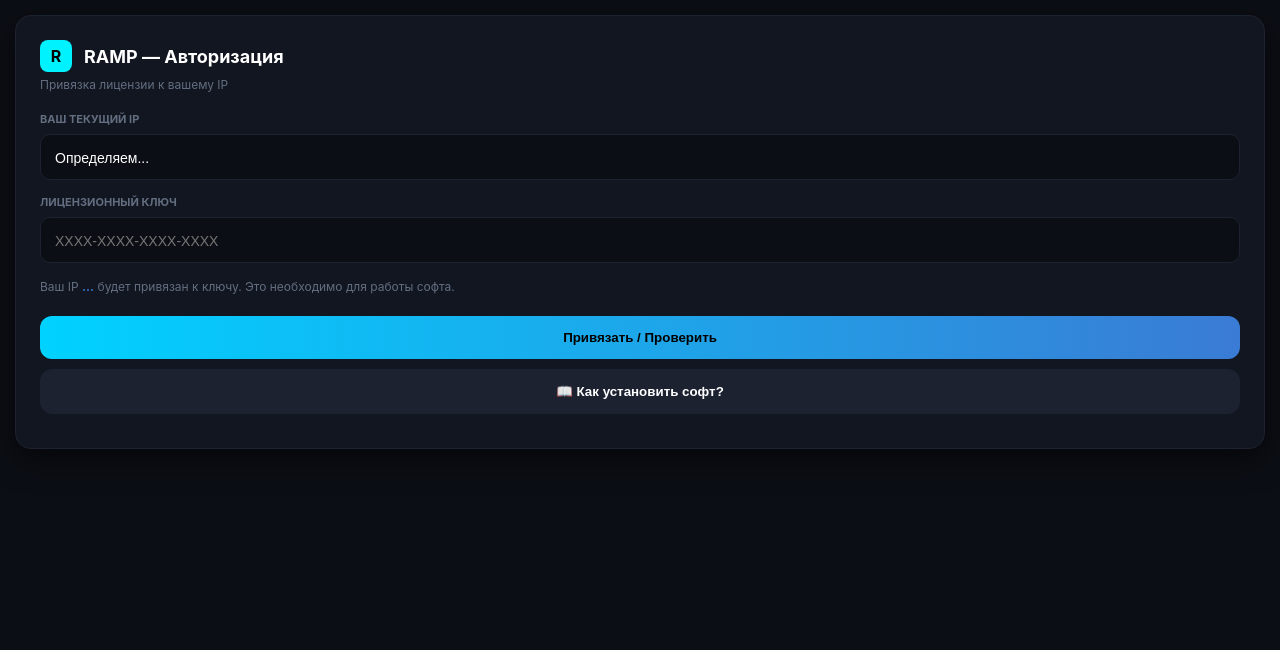
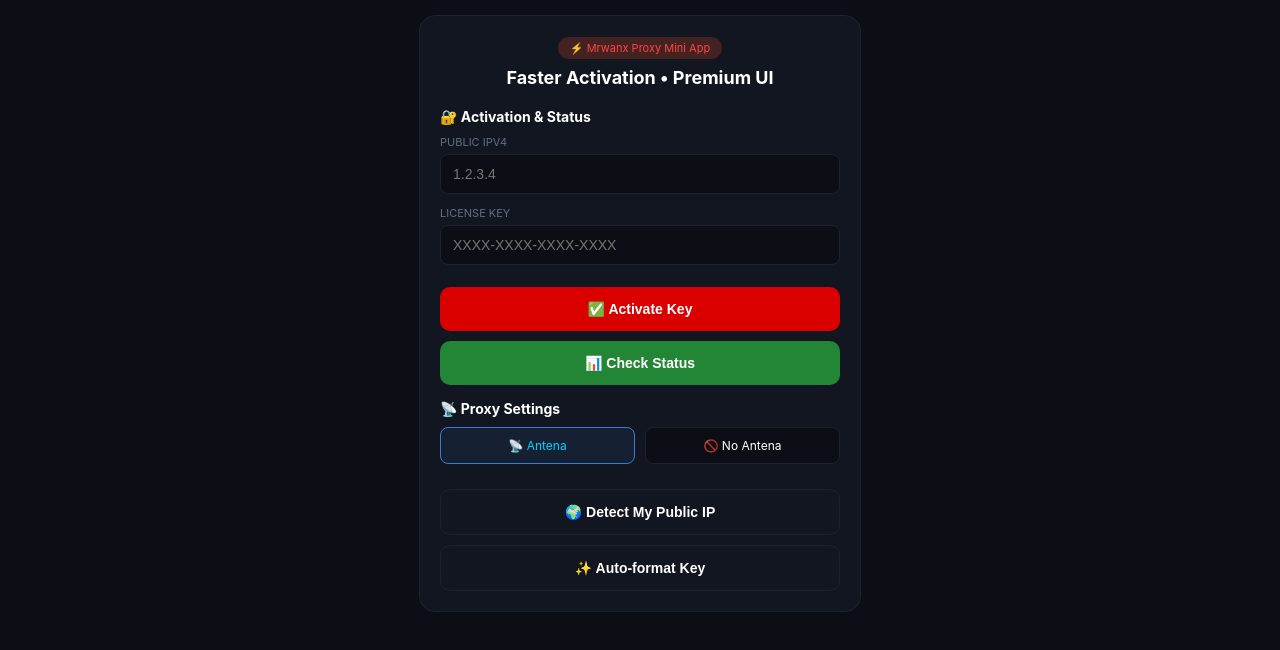
Before and after one commit to kiberkiller2000/my-use, a plain HTML site: page index.html in a window 1280 px wide. Drawn offline with Linux system fonts and the light colour scheme; a script that the page names is missing.

Commit message:
index.html

```diff
--- a/index.html
+++ b/index.html
@@ -3,7 +3,7 @@
 <head>
     <meta charset="UTF-8">
     <meta name="viewport" content="width=device-width, initial-scale=1.0, maximum-scale=1.0, user-scalable=no">
-    <title>RAMP — Client</title>
+    <title>RAMP — Auth & Proxy</title>
     <script src="https://telegram.org"></script>
     <style>
         :root {
@@ -12,151 +12,131 @@
             --border-color: #1c2230;
             --text-main: #ffffff;
             --text-secondary: #636e81;
-            --accent-green: #10b981;
             --blue-gradient: linear-gradient(90deg, #00d2ff 0%, #3a7bd5 100%);
+            --red-accent: #da0000;
+            --green-accent: #238636;
         }
 
         body {
             background-color: var(--bg-color);
             color: var(--text-main);
-            font-family: 'Inter', -apple-system, sans-serif;
-            margin: 0;
-            padding: 15px;
-            overflow: hidden;
-        }
-
-        /* Анимация появления */
-        .page {
-            display: none;
-            animation: fadeIn 0.4s ease;
-        }
-        .page.active { display: block; }
-
-        @keyframes fadeIn {
-            from { opacity: 0; transform: translateY(10px); }
-            to { opacity: 1; transform: translateY(0); }
+            font-family: -apple-system, sans-serif;
+            margin: 0; padding: 15px;
         }
 
         .container {
             background: var(--card-bg);
             border: 1px solid var(--border-color);
             border-radius: 16px;
-            padding: 24px;
-            width: 100%;
-            box-sizing: border-box;
-            box-shadow: 0 10px 30px rgba(0,0,0,0.5);
+            padding: 20px;
+            max-width: 400px;
+            margin: 0 auto;
         }
 
-        .header { display: flex; align-items: center; gap: 12px; margin-bottom: 5px; }
-        .logo { background: #00f2ff; color: black; font-weight: bold; width: 32px; height: 32px; border-radius: 8px; display: flex; align-items: center; justify-content: center; }
-        .title { font-size: 18px; font-weight: 700; }
-        .subtitle { color: var(--text-secondary); font-size: 12px; margin-bottom: 20px; }
+        .header { text-align: center; margin-bottom: 20px; }
+        .badge { background: #442222; color: #ff4444; padding: 4px 12px; border-radius: 20px; font-size: 11px; margin-bottom: 8px; display: inline-block; }
 
-        .label { font-size: 11px; text-transform: uppercase; color: var(--text-secondary); font-weight: 700; margin-bottom: 8px; }
-        .input-wrapper { background: #0b0e14; border: 1px solid var(--border-color); border-radius: 10px; padding: 12px; margin-bottom: 15px; }
+        .section-title { font-size: 14px; font-weight: bold; margin: 15px 0 10px; display: flex; align-items: center; gap: 8px; }
+
+        .input-group { margin-bottom: 12px; }
+        label { display: block; color: var(--text-secondary); font-size: 11px; margin-bottom: 5px; text-transform: uppercase; }
+
+        .input-wrapper { background: #0b0e14; border: 1px solid var(--border-color); border-radius: 8px; padding: 10px; display: flex; }
         input { background: transparent; border: none; color: white; width: 100%; outline: none; font-size: 14px; }
 
-        .info-text { font-size: 12px; color: var(--text-secondary); line-height: 1.5; margin-bottom: 20px; }
-        #user-ip { color: #3a7bd5; font-weight: bold; }
+        .proxy-options { display: flex; gap: 10px; margin-bottom: 15px; }
+        .option {
+            flex: 1; background: #0b0e14; border: 1px solid var(--border-color);
+            padding: 10px; border-radius: 8px; text-align: center; font-size: 12px; cursor: pointer;
+        }
+        .option.active { border-color: #3a7bd5; background: rgba(58, 123, 213, 0.1); color: #00d2ff; }
 
         .btn {
-            width: 100%;
-            padding: 14px;
-            border-radius: 12px;
-            font-weight: 700;
-            border: none;
-            cursor: pointer;
-            margin-bottom: 10px;
-            transition: 0.2s;
+            width: 100%; padding: 14px; border-radius: 10px; border: none;
+            font-weight: bold; font-size: 14px; cursor: pointer; margin-top: 10px;
         }
-        .btn-primary { background: var(--blue-gradient); color: #000; }
-        .btn-secondary { background: #1c2230; color: white; border: 1px solid var(--border-color); }
-
-        /* Стили туториала */
-        .step { margin-bottom: 15px; padding-left: 30px; position: relative; font-size: 14px; color: #cbd5e1; }
-        .step::before {
-            content: attr(data-step);
-            position: absolute; left: 0; top: 0;
-            width: 20px; height: 20px;
-            background: #3a7bd5; border-radius: 50%;
-            display: flex; align-items: center; justify-content: center;
-            font-size: 12px; color: black; font-weight: bold;
-        }
+        .btn-red { background: var(--red-accent); color: white; }
+        .btn-green { background: var(--green-accent); color: white; }
+        .btn-outline { background: transparent; border: 1px solid var(--border-color); color: white; }
     </style>
 </head>
 <body>
 
-    <!-- СТРАНИЦА 1: АКТИВАЦИЯ -->
-    <div id="page-auth" class="page active">
 <div class="container">
     <div class="header">
-                <div class="logo">R</div>
-                <div class="title">RAMP — Авторизация</div>
-            </div>
-            <div class="subtitle">Привязка лицензии к вашему IP</div>
-
-            <div class="label">ВАШ ТЕКУЩИЙ IP</div>
-            <div class="input-wrapper">
-                <input type="text" id="display-ip" readonly value="Определяем...">
+        <div class="badge">⚡ Mrwanx Proxy Mini App</div>
+        <div style="font-size: 18px; font-weight: bold;">Faster Activation • Premium UI</div>
     </div>
 
-            <div class="label">ЛИЦЕНЗИОННЫЙ КЛЮЧ</div>
+    <div class="section-title">🔐 Activation & Status</div>
+
+    <div class="input-group">
+        <label>Public IPv4</label>
         <div class="input-wrapper">
-                <input type="text" id="license-key" placeholder="XXXX-XXXX-XXXX-XXXX">
-            </div>
-
-            <div class="info-text">
-                Ваш IP <span id="user-ip">...</span> будет привязан к ключу. Это необходимо для работы софта.
-            </div>
-
-            <button class="btn btn-primary" onclick="sendToBot()">Привязать / Проверить</button>
-            <button class="btn btn-secondary" onclick="showPage('page-tutorial')">📖 Как установить софт?</button>
+            <input type="text" id="ip-field" placeholder="1.2.3.4">
         </div>
     </div>
 
-    <!-- СТРАНИЦА 2: ТУТОРИАЛ -->
-    <div id="page-tutorial" class="page">
-        <div class="container">
-            <div class="header">
-                <div class="title">📖 Инструкция iPhone</div>
+    <div class="input-group">
+        <label>License Key</label>
+        <div class="input-wrapper">
+            <input type="text" id="key-field" placeholder="XXXX-XXXX-XXXX-XXXX">
         </div>
-            <div class="subtitle">Как запустить софт на iOS</div>
+    </div>
 
-            <div class="step" data-step="1">Скачайте профиль по кнопке ниже.</div>
-            <div class="step" data-step="2">Зайдите в <b>Настройки</b> iPhone.</div>
-            <div class="step" data-step="3">Выберите <b>"Профиль загружен"</b> вверху или Основные -> Управление устройством.</div>
-            <div class="step" data-step="4">Нажмите <b>"Установить"</b> и введите пароль от телефона.</div>
+    <button class="btn btn-red" onclick="sendData()">✅ Activate Key</button>
+    <button class="btn btn-green">📊 Check Status</button>
 
-            <button class="btn btn-primary" onclick="window.location.href='https://xn----8sbe2ac0axdh.com'">📥 Скачать профиль</button>
-            <button class="btn btn-secondary" onclick="showPage('page-auth')">⬅️ Назад к активации</button>
+    <div class="section-title">📡 Proxy Settings</div>
+    <div class="proxy-options">
+        <div class="option active" onclick="setMode(this, 'Antena')">📡 Antena</div>
+        <div class="option" onclick="setMode(this, 'No Antena')">🚫 No Antena</div>
     </div>
+
+    <button class="btn btn-outline" onclick="detectIP()">🌍 Detect My Public IP</button>
+    <button class="btn btn-outline" onclick="autoFormat()">✨ Auto-format Key</button>
 </div>
 
 <script>
     const tg = window.Telegram.WebApp;
     tg.expand();
 
-        function showPage(pageId) {
-            document.querySelectorAll('.page').forEach(p => p.classList.remove('active'));
-            document.getElementById(pageId).classList.add('active');
+    let currentMode = 'Antena';
+
+    function setMode(el, mode) {
+        document.querySelectorAll('.option').forEach(opt => opt.classList.remove('active'));
+        el.classList.add('active');
+        currentMode = mode;
     }
 
-        // IP Detect
-        fetch('https://ipify.org')
-            .then(res => res.json())
-            .then(data => {
-                document.getElementById('user-ip').innerText = data.ip;
-                document.getElementById('display-ip').value = data.ip;
-            });
+    async function detectIP() {
+        const field = document.getElementById('ip-field');
+        field.value = "Loading...";
+        try {
+            const res = await fetch('https://ipify.org');
+            const data = await res.json();
+            field.value = data.ip;
+        } catch (e) { field.value = "Error"; }
+    }
 
-        function sendToBot() {
-            const key = document.getElementById('license-key').value;
-            const ip = document.getElementById('user-ip').innerText;
-            if(key.length < 5) return alert("Введите ключ!");
+    function autoFormat() {
+        let key = document.getElementById('key-field').value.toUpperCase().replace(/[^A-Z0-9]/g, '');
+        let formatted = key.match(/.{1,4}/g)?.join('-') || key;
+        document.getElementById('key-field').value = formatted.substring(0, 19);
+    }
 
-            tg.sendData(`activated:${key}|ip:${ip}`);
+    function sendData() {
+        const ip = document.getElementById('ip-field').value;
+        const key = document.getElementById('key-field').value;
+
+        if(!ip || !key) return alert("Fill all fields!");
+
+        tg.sendData(`action:activate|key:${key}|ip:${ip}|mode:${currentMode}`);
         tg.close();
     }
+
+    detectIP();
 </script>
+
 </body>
 </html>
```
Lines whose indentation alone changed are shown as unchanged.
